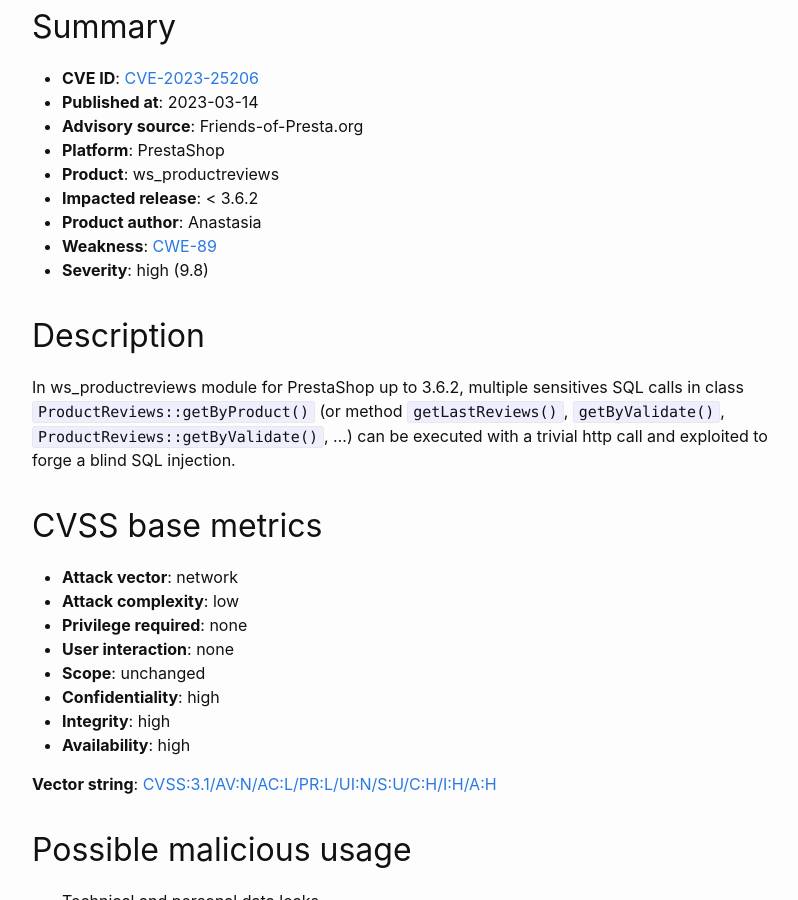
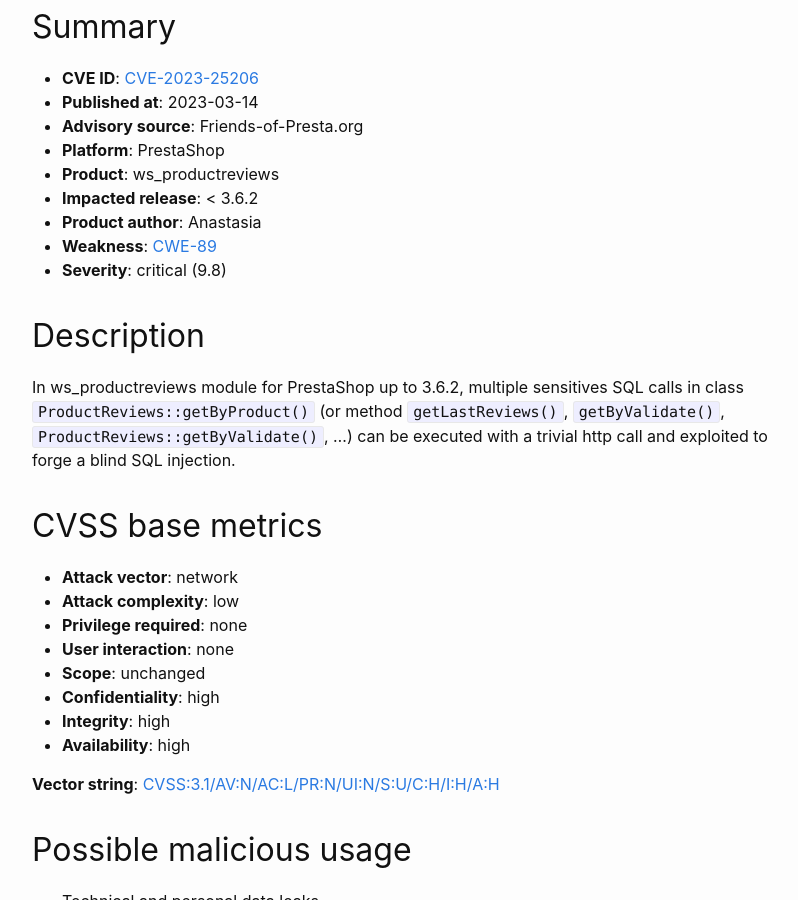
Before and after one commit to friends-of-presta/security-advisories, a Jekyll site: the page built from _posts/2023-03-14-ws_productreviews.md, in a window 1280 px wide and 900 px high, scrolled down 439 px. Shown: the whole window, without its empty margins (238-1036 px from the left). Built offline with Jekyll 4.4.1, drawn with Linux system fonts in a browser that asks for light colours.

Commit message:
Update 2023-03-14-ws_productreviews.md

```diff
--- a/_posts/2023-03-14-ws_productreviews.md
+++ b/_posts/2023-03-14-ws_productreviews.md
@@ -22,7 +22,7 @@ In the module "Advanced Reviews: Photos, Reminder, Google Snippets" (ws_productr
 * **Impacted release**: < 3.6.2
 * **Product author**: Anastasia
 * **Weakness**: [CWE-89](https://cwe.mitre.org/data/definitions/89.html)
-* **Severity**: high (9.8)
+* **Severity**: critical (9.8)
 
 ## Description
 
@@ -39,7 +39,7 @@ In ws_productreviews module for PrestaShop up to 3.6.2, multiple sensitives SQL
 * **Integrity**: high
 * **Availability**: high
 
-**Vector string**: [CVSS:3.1/AV:N/AC:L/PR:L/UI:N/S:U/C:H/I:H/A:H](https://nvd.nist.gov/vuln-metrics/cvss/v3-calculator?vector=AV:N/AC:L/PR:L/UI:N/S:U/C:H/I:H/A:H)
+**Vector string**: [CVSS:3.1/AV:N/AC:L/PR:N/UI:N/S:U/C:H/I:H/A:H](https://nvd.nist.gov/vuln-metrics/cvss/v3-calculator?vector=AV:N/AC:L/PR:N/UI:N/S:U/C:H/I:H/A:H)
 
 ## Possible malicious usage
 
```
